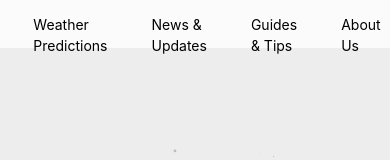
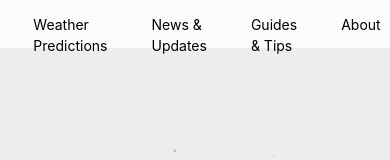
Before and after one commit to jaimehu20/Weatherly, a React (Vite) app: page / in a window 390 px wide. Shown: the top 160 px of the page. Built offline with nearby package versions, Linux system fonts and the light colour scheme.

Commit message:
PATCH/ Fixed darkmode bug, now starting responsive design

```diff
--- a/src/components/MagicUI/BorderBeam/BorderBeam.tsx
+++ b/src/components/MagicUI/BorderBeam/BorderBeam.tsx
@@ -10,7 +10,7 @@ export function BorderBeamDemo(props : BorderTitle) {
 
   return (
     <div className={`${theme === "dark" ? "bg-[#26292B]" : "bg-[#EDEDED]"} relative flex w-[1000px] flex-col items-center justify-center overflow-hidden rounded-lg md:shadow-xl mx-auto mt-[60px] py-5 px-0`}>
-      <span className="pointer-events-none whitespace-pre-wrap bg-gradient-to-b from-black to-gray-300/80 bg-clip-text text-center text-8xl font-semibold leading-none text-transparent dark:from-white dark:to-slate-900/100">
+      <span className={`${theme === "dark" ? "text-[#EDEDED]" : "text-[#2E3239]"} pointer-events-none whitespace-pre-wrap bg-gradient-to-b from-black to-gray-300/80 bg-clip-text text-center text-8xl font-semibold leading-none text-transparent`}>
         {props.title}
       </span>
       <BorderBeam size={250} duration={12} delay={9} />
--- a/src/components/Navbar/Navbar.tsx
+++ b/src/components/Navbar/Navbar.tsx
@@ -34,7 +34,7 @@ export const Navbar : React.FC = () => {
                     </li>
                     <li className="cursor-pointer h-[21px]">
                         <NavLink to={"/about-us"}>
-                            About Us
+                            About
                         </NavLink>
                     </li>
                     <li className="cursor-pointer h-[21px]">
```
